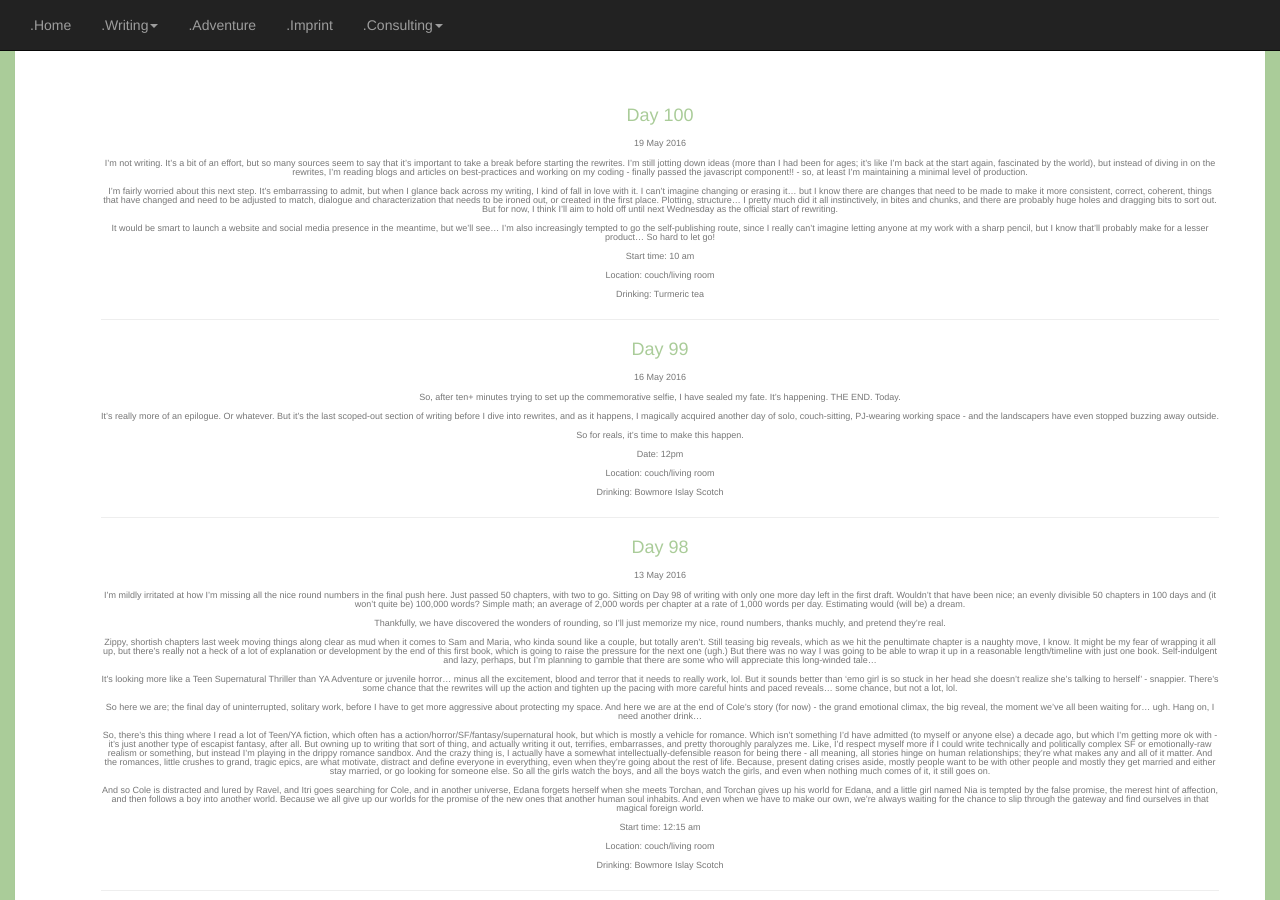
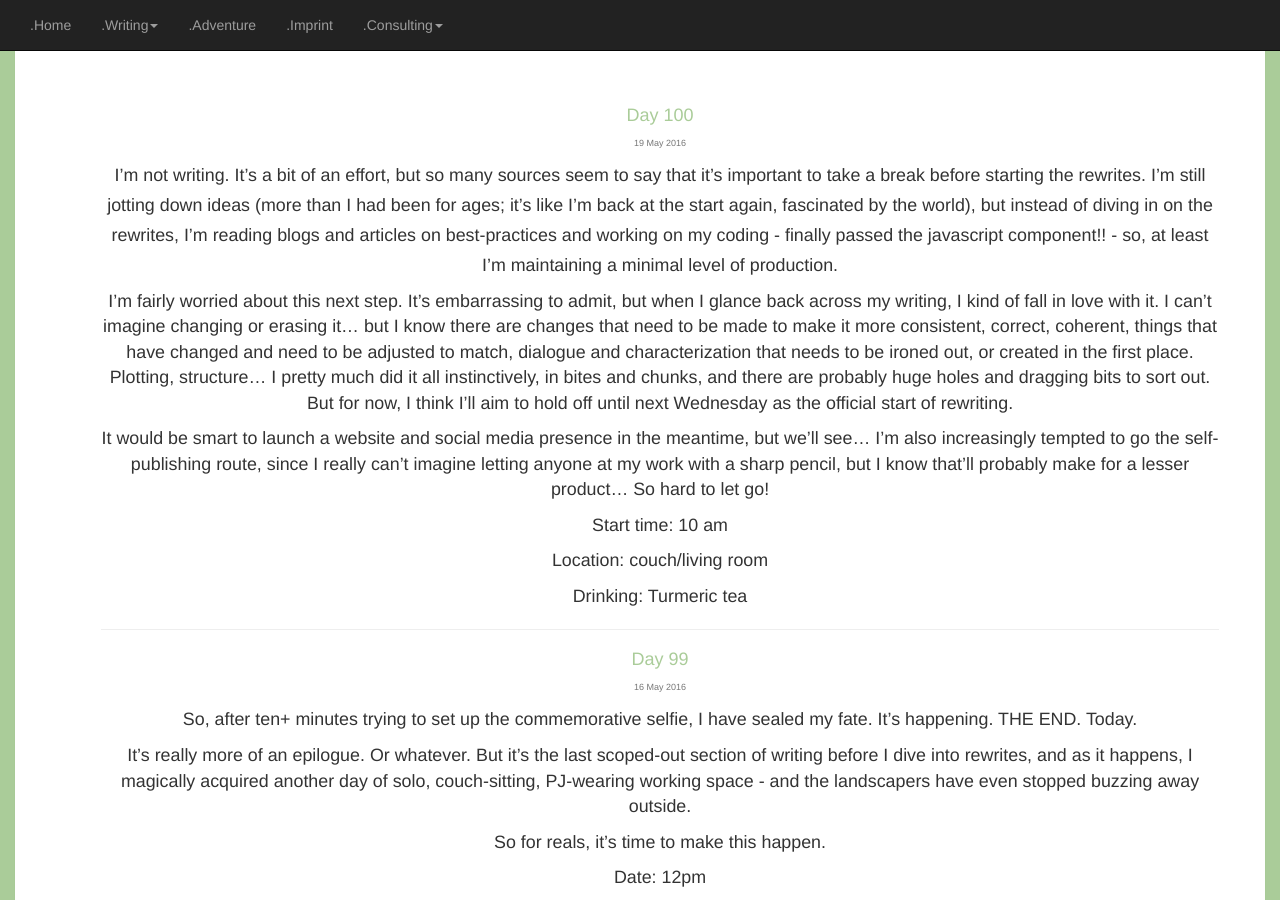
Before and after one commit to kaiewiggins/kaiewiggins.github.io, a Jekyll site: the page built from journal/index.html, in a window 1280 px wide and 900 px high. Built offline with Jekyll 4.4.1, drawn with Linux system fonts in a browser that asks for light colours; nearby versions of some CDN libraries.

Commit message:
try different style

```diff
--- a/journal/index.html
+++ b/journal/index.html
@@ -9,7 +9,7 @@ title: kaie.Journal
 	  {% for post in site.posts %}
 	    	<a href="{{ post.url }}" title="{{ post.title }}"><h4>{{ post.title }}</h4></a>
 	    	<span><h6><small>{{ post.date | date_to_string }}</small></h6></span>
-	    	<h6><small>{{post.content}}</small></h6><hr>
+	    	<p><small>{{post.content}}</small></p><hr>
 	  {% endfor %}
 	    	</ul>
 	  </div><!--end section-->
```
